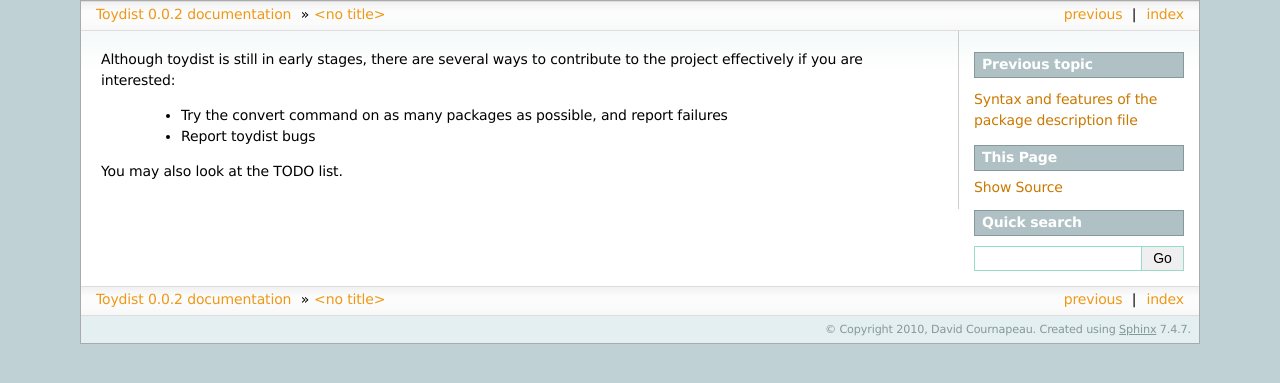
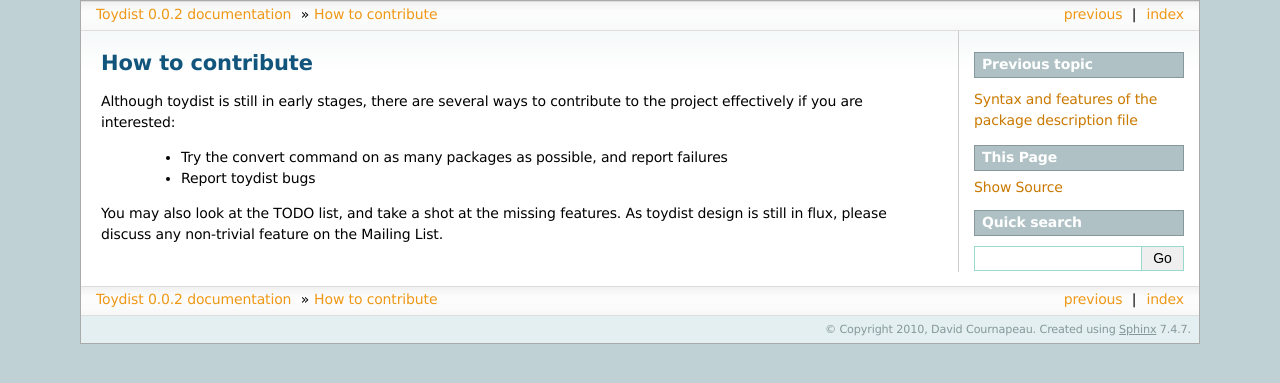
Before and after one commit to cournape/Bento, a Sphinx documentation site: the page built from doc/source/contribute.rst, in a window 1280 px wide. Shown: the top 383 px of the page. Built offline with Sphinx 7.4.7, drawn with Linux system fonts in a browser that asks for light colours; the version number is read from the project's files by our own code.

Commit message:
DOC: improve how to contribute section.

```diff
--- a/doc/source/contribute.rst
+++ b/doc/source/contribute.rst
@@ -1,7 +1,12 @@
+How to contribute
+=================
+
 Although toydist is still in early stages, there are several ways to contribute
 to the project effectively if you are interested:
 
     - Try the convert command on as many packages as possible, and report failures
     - Report toydist bugs
 
-You may also look at the TODO list.
+You may also look at the TODO list, and take a shot at the missing features. As
+toydist design is still in flux, please discuss any non-trivial feature on the
+Mailing List.
```
